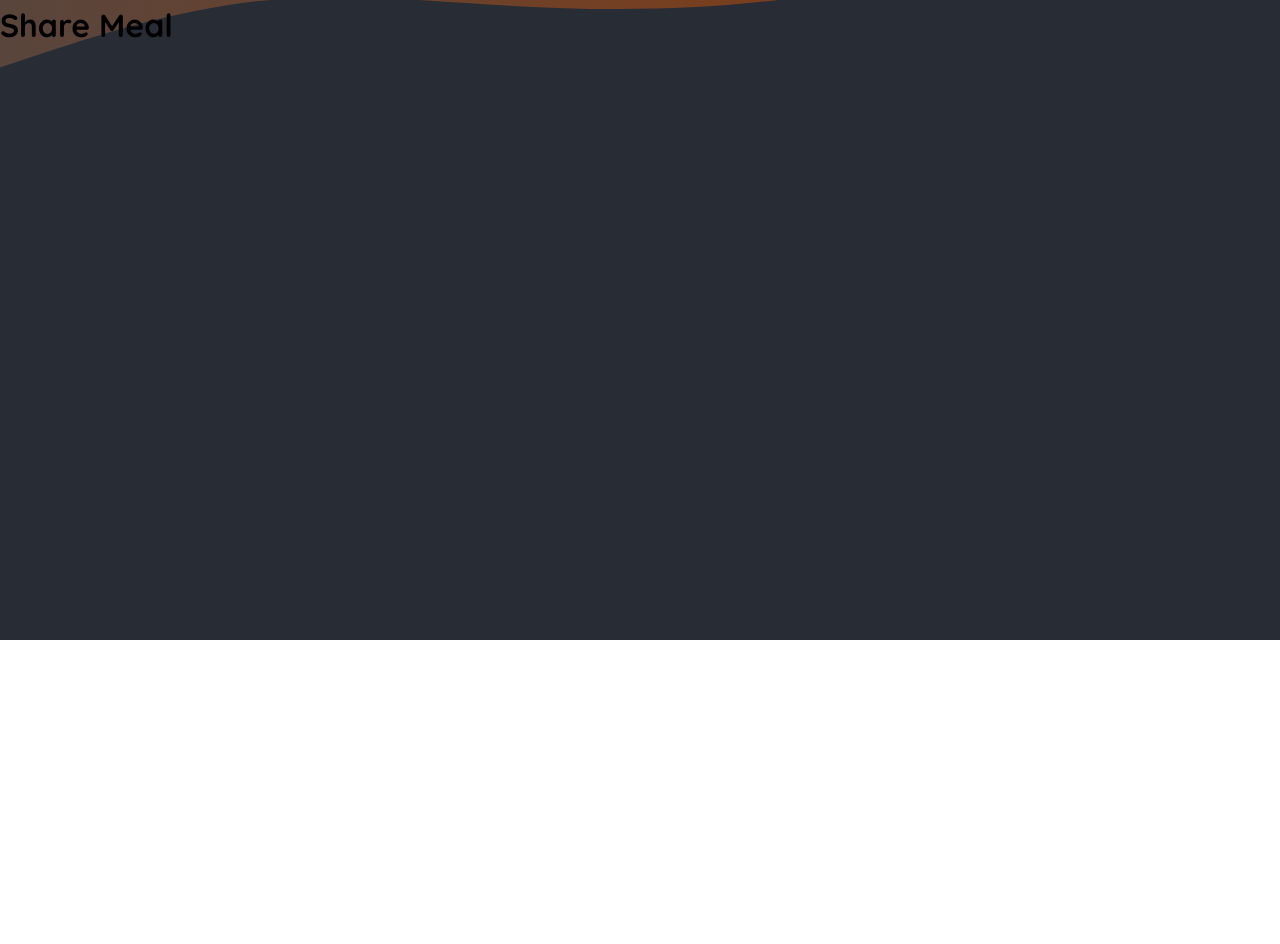
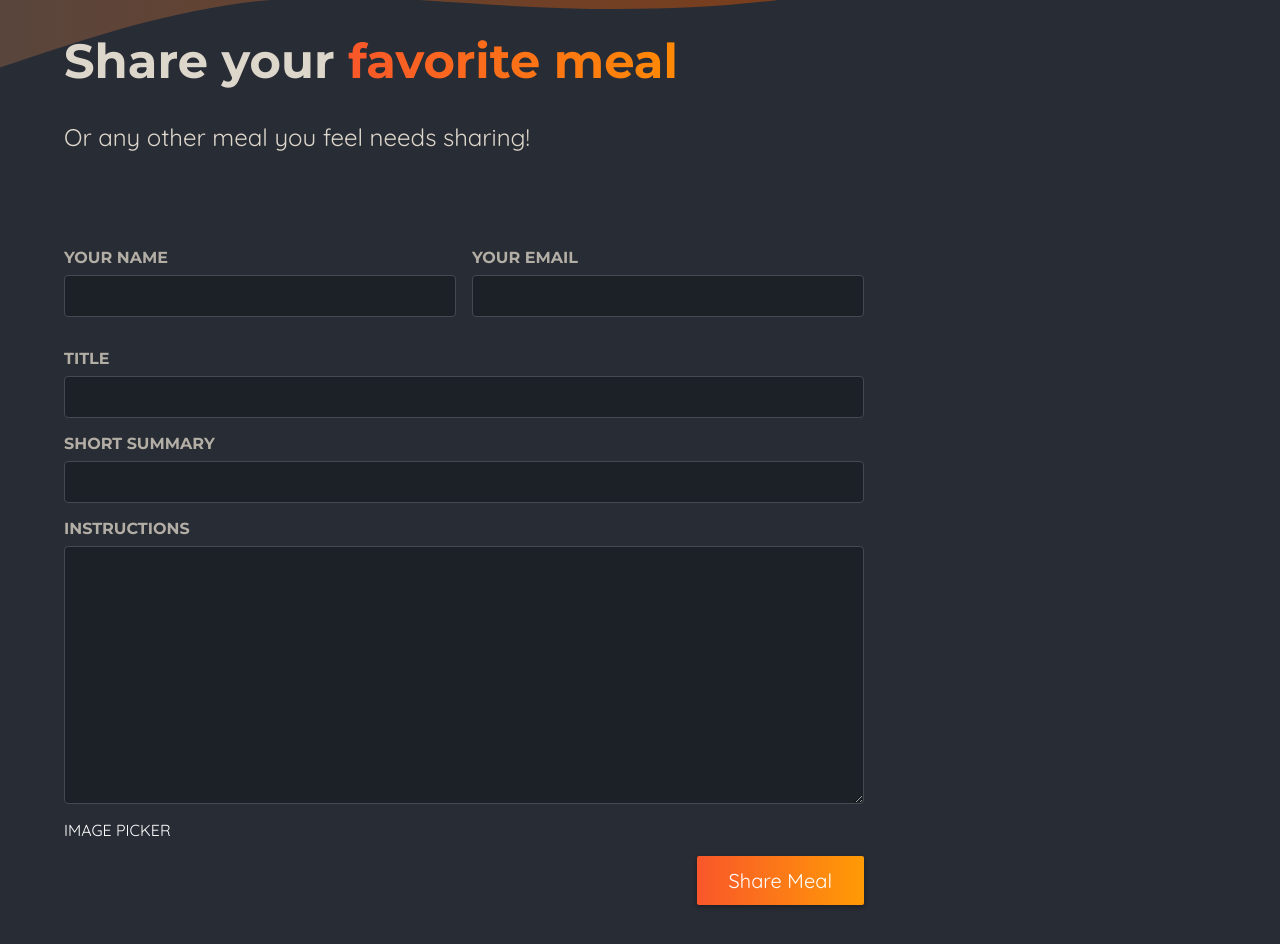
Before and after one commit to judo2000/foodie-app, a Next.js app: page /meals/share in a window 1280 px wide. Shown: the part 160-1104 px from the top of the page. Before the commit the page ends 800 px from the top, so only its background shows below. Built offline with nearby package versions, Linux system fonts and the light colour scheme.

Commit message:
Add form to ShareMealPage

```diff
--- a/app/meals/share/page.js
+++ b/app/meals/share/page.js
@@ -1,7 +1,49 @@
-export default function ShareMeal() {
+import classes from "./page.module.css";
+
+export default function ShareMealPage() {
   return (
-    <main>
-      <h1>Share Meal</h1>
-    </main>
+    <>
+      <header className={classes.header}>
+        <h1>
+          Share your <span className={classes.highlight}>favorite meal</span>
+        </h1>
+        <p>Or any other meal you feel needs sharing!</p>
+      </header>
+      <main className={classes.main}>
+        <form className={classes.form}>
+          <div className={classes.row}>
+            <p>
+              <label htmlFor="name">Your name</label>
+              <input type="text" id="name" name="name" required />
+            </p>
+            <p>
+              <label htmlFor="email">Your email</label>
+              <input type="email" id="email" name="email" required />
+            </p>
+          </div>
+          <p>
+            <label htmlFor="title">Title</label>
+            <input type="text" id="title" name="title" required />
+          </p>
+          <p>
+            <label htmlFor="summary">Short Summary</label>
+            <input type="text" id="summary" name="summary" required />
+          </p>
+          <p>
+            <label htmlFor="instructions">Instructions</label>
+            <textarea
+              id="instructions"
+              name="instructions"
+              rows="10"
+              required
+            ></textarea>
+          </p>
+          IMAGE PICKER
+          <p className={classes.actions}>
+            <button type="submit">Share Meal</button>
+          </p>
+        </form>
+      </main>
+    </>
   );
 }
--- /dev/null
+++ b/app/meals/share/page.module.css
@@ -0,0 +1,98 @@
+.header {
+  gap: 3rem;
+  margin: 3rem auto 5rem auto;
+  width: 90%;
+  max-width: 75rem;
+  color: #ddd6cb;
+  font-size: 1.5rem;
+}
+
+.header h1 {
+  font-family: "Montserrat", sans-serif;
+}
+
+.highlight {
+  background: linear-gradient(90deg, #f9572a, #ff8a05);
+  background-clip: text;
+  -webkit-background-clip: text;
+  -webkit-text-fill-color: transparent;
+}
+
+.main {
+  width: 90%;
+  max-width: 75rem;
+  margin: 3rem auto;
+  color: white;
+}
+
+.form {
+  max-width: 50rem;
+}
+
+.form label {
+  display: block;
+  margin-bottom: 0.5rem;
+  font-size: 1rem;
+  font-family: "Montserrat", sans-serif;
+  text-transform: uppercase;
+  color: #b3aea5;
+  font-weight: bold;
+}
+
+.form input,
+.form textarea {
+  display: block;
+  width: 100%;
+  padding: 0.5rem 1rem;
+  border-radius: 4px;
+  border: 1px solid #454952;
+  background: #1c2027;
+  font-size: 1.25rem;
+  font-family: "Montserrat", sans-serif;
+  color: #ddd6cb;
+}
+
+.form input:focus,
+.form textarea:focus {
+  outline-color: #f99f2a;
+  background-color: #1f252d;
+}
+
+.row {
+  display: flex;
+  gap: 1rem;
+}
+
+.row p {
+  width: 100%;
+}
+
+.actions {
+  text-align: right;
+}
+
+.actions button {
+  border: 0;
+  padding: 0.75rem 2rem;
+  background: linear-gradient(90deg, #f9572a, #ff9b05);
+  border: none;
+  color: #ffffff;
+  border-radius: 2px;
+  cursor: pointer;
+  font: inherit;
+  font-size: 1.25rem;
+  box-shadow: 0 2px 5px rgba(0, 0, 0, 0.3);
+}
+
+.actions button:hover,
+.actions button:focus {
+  background: linear-gradient(90deg, #fd4715, #f9b241);
+}
+
+.actions button:disabled,
+.actions button:hover:disabled,
+.actions button:focus:disabled {
+  background: #ccc;
+  color: #979797;
+  cursor: not-allowed;
+}
```
